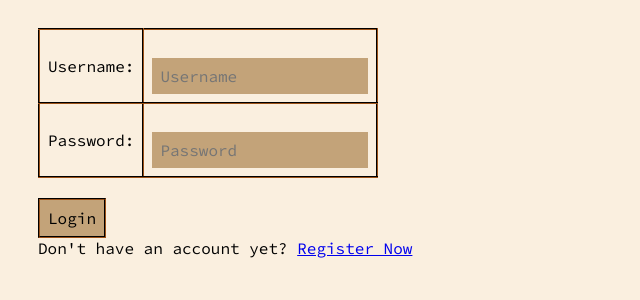
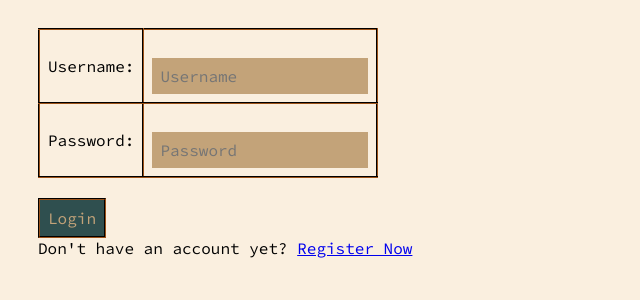
Before and after one commit to striveries/foodstock, a Django app: page /login/ in a window 1280 px wide. Shown: the part 135-435 px from the top of the page, without its empty margins (0-640 px from the left). Run offline with Django 4.2, Linux system fonts and the light colour scheme; some web fonts are replaced.

Commit message:
final tugas 4

```diff
--- a/main/templates/add_item.html
+++ b/main/templates/add_item.html
@@ -7,4 +7,7 @@
     {% csrf_token %}
     <input type="submit" value="Confirm Add Item">
 </form>
+<form method="get" action="{% url 'main:show_main' %}">
+    <button type="submit">Kembali</button>
+</form>
 {% endblock %}
--- a/main/templates/delete_item.html
+++ b/main/templates/delete_item.html
@@ -7,4 +7,7 @@
     {% csrf_token %}
     <input type="submit" value="Confirm Delete">
 </form>
+<form method="get" action="{% url 'main:show_main' %}">
+    <button type="submit">Kembali</button>
+</form>
 {% endblock %}
--- a/main/templates/reduce_item.html
+++ b/main/templates/reduce_item.html
@@ -7,5 +7,7 @@
     {% csrf_token %}
     <input type="submit" value="Confirm Reduce">
 </form>
-
+<form method="get" action="{% url 'main:show_main' %}">
+    <button type="submit">Kembali</button>
+</form>
 {% endblock %}
--- a/templates/base.html
+++ b/templates/base.html
@@ -62,7 +62,7 @@
                 padding-left: 20px;
             }
 
-            button, .login_btn, input {
+            button, input {
                 border: 2px groove rgb(71, 37, 11);
                 background-color: rgb(195, 163, 121);
                 font-family: 'Source Code Pro';
@@ -79,6 +79,13 @@
                 margin-top: 20px;
                 padding: 8px;
             }
+            .item-buttons {
+                grid-template-columns: 1fr 1fr 1fr;
+            }
+            .add-item-btn, .login_btn {
+                background-color: darkslategray;
+                color: rgb(195, 163, 121);
+            }
 
         </style>
 
```
Also changed, not shown: main/templates/main.html (+6 -5 lines).
